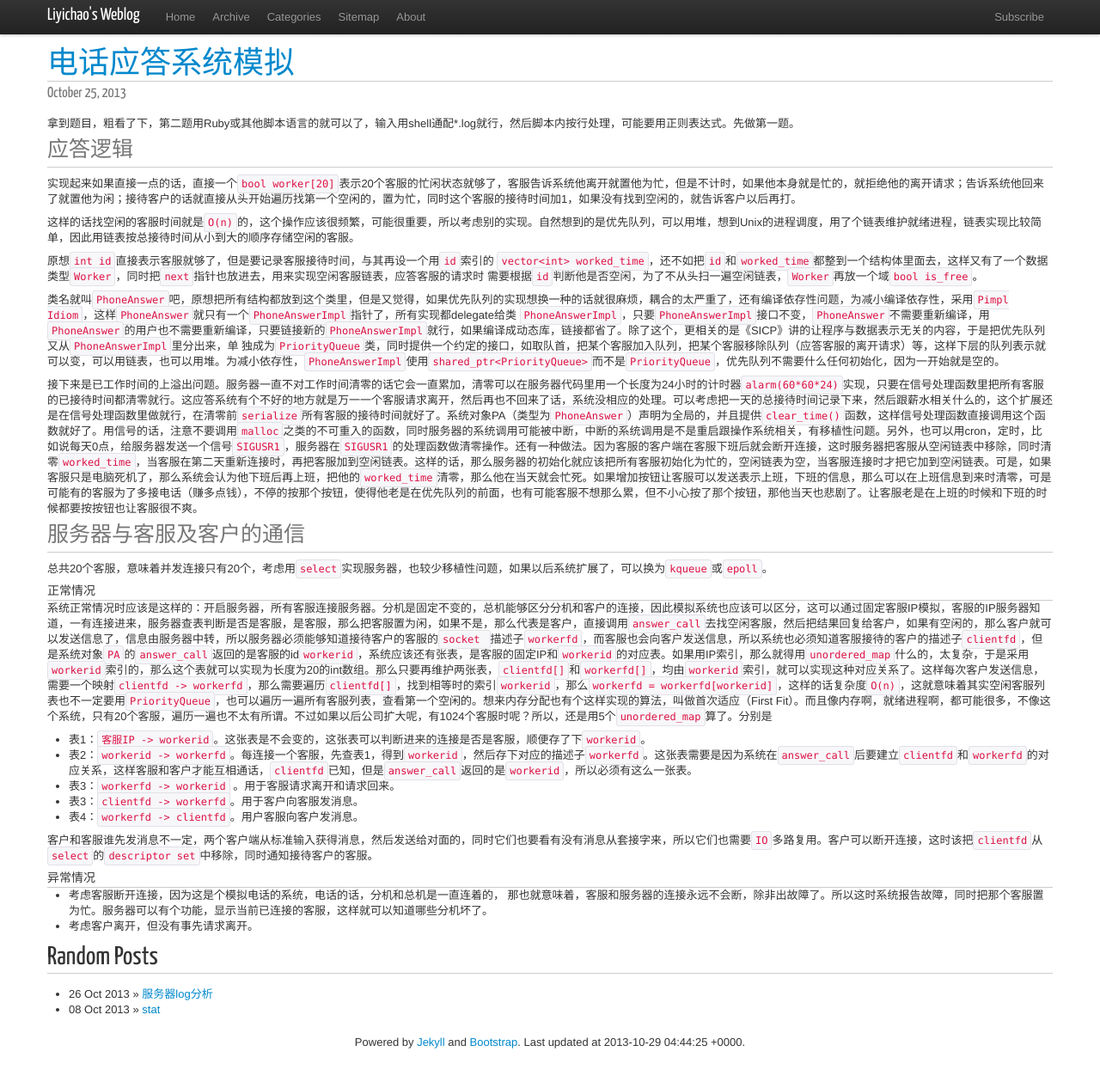
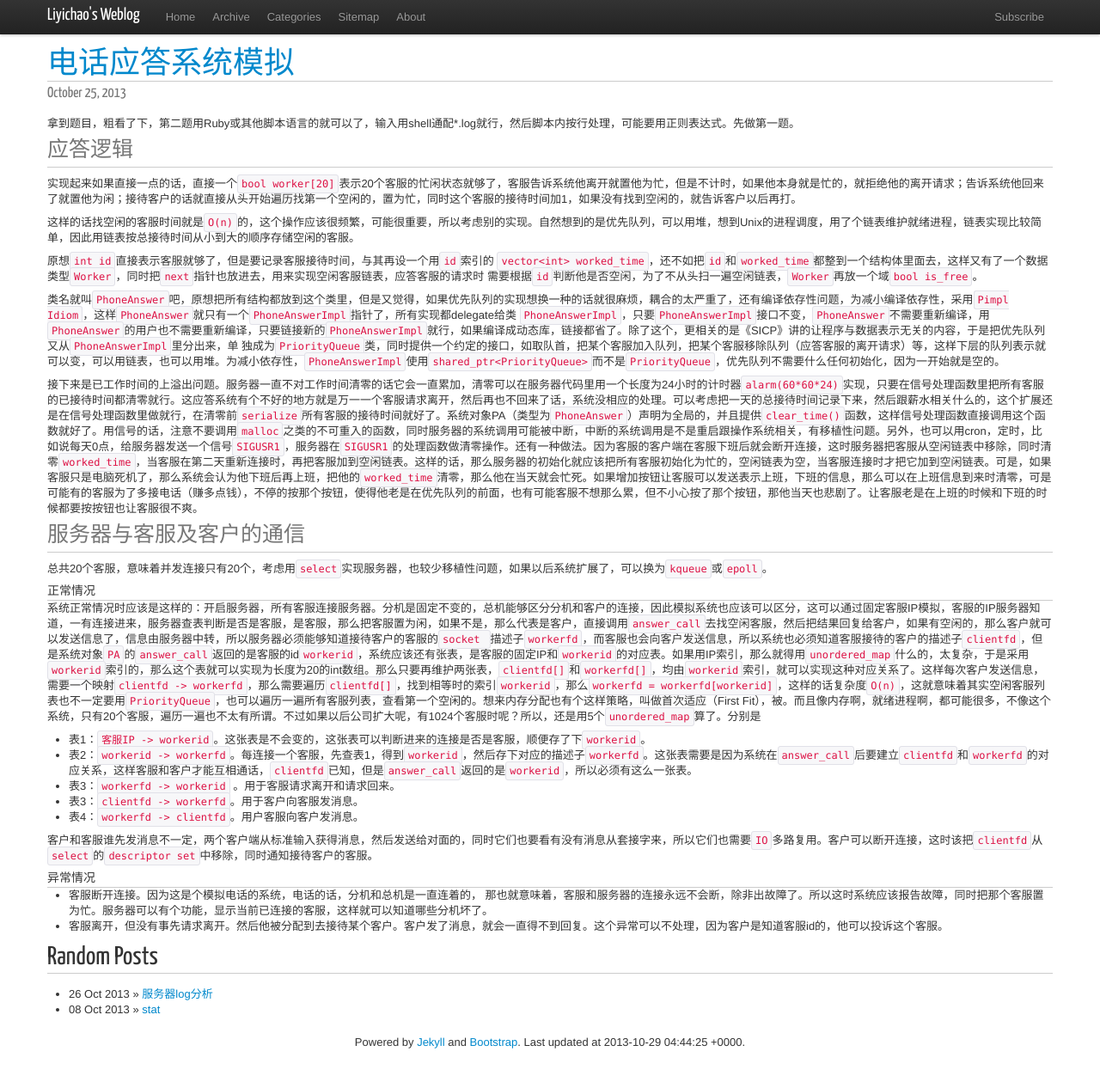
Before and after one commit to liyichao/liyichao.github.io, a Jekyll site: the page built from _posts/2013/2013-10-25-phone-answering-logic.md, in a window 1280 px wide and 1262 px high. Shown: the top 1259 px of the window at 86% size. Built offline with Jekyll 4.4.1, drawn with Linux system fonts in a browser that asks for light colours; nearby versions of some CDN libraries; Markdown is read by kramdown in place of the engine named in the settings; comment, search, counter and statistics services are not loaded.

Commit message:
no comment

```diff
--- a/_posts/2013/2013-10-25-phone-answering-logic.md
+++ b/_posts/2013/2013-10-25-phone-answering-logic.md
@@ -25,7 +25,7 @@
 总共20个客服，意味着并发连接只有20个，考虑用`select`实现服务器，也较少移植性问题，如果以后系统扩展了，可以换为`kqueue`或`epoll`。
 
 ####正常情况
-系统正常情况时应该是这样的：开启服务器，所有客服连接服务器。分机是固定不变的，总机能够区分分机和客户的连接，因此模拟系统也应该可以区分，这可以通过固定客服IP模拟，客服的IP服务器知道，一有连接进来，服务器查表判断是否是客服，是客服，那么把客服置为闲，如果不是，那么代表是客户，直接调用`answer_call`去找空闲客服，然后把结果回复给客户，如果有空闲的，那么客户就可以发送信息了，信息由服务器中转，所以服务器必须能够知道接待客户的客服的`socket `描述子`workerfd`，而客服也会向客户发送信息，所以系统也必须知道客服接待的客户的描述子`clientfd`，但是系统对象`PA`的`answer_call`返回的是客服的id`workerid`，系统应该还有张表，是客服的固定IP和`workerid`的对应表。如果用IP索引，那么就得用`unordered_map`什么的，太复杂，于是采用`workerid`索引的，那么这个表就可以实现为长度为20的int数组。那么只要再维护两张表，`clientfd[]`和`workerfd[]`，均由`workerid`索引，就可以实现这种对应关系了。这样每次客户发送信息，需要一个映射`clientfd -> workerfd`，那么需要遍历`clientfd[]`，找到相等时的索引`workerid`，那么`workerfd = workerfd[workerid]`，这样的话复杂度`O(n)`，这就意味着其实空闲客服列表也不一定要用`PriorityQueue`，也可以遍历一遍所有客服列表，查看第一个空闲的。想来内存分配也有个这样实现的算法，叫做首次适应（First Fit）。而且像内存啊，就绪进程啊，都可能很多，不像这个系统，只有20个客服，遍历一遍也不太有所谓。不过如果以后公司扩大呢，有1024个客服时呢？所以，还是用5个`unordered_map`算了。分别是
+系统正常情况时应该是这样的：开启服务器，所有客服连接服务器。分机是固定不变的，总机能够区分分机和客户的连接，因此模拟系统也应该可以区分，这可以通过固定客服IP模拟，客服的IP服务器知道，一有连接进来，服务器查表判断是否是客服，是客服，那么把客服置为闲，如果不是，那么代表是客户，直接调用`answer_call`去找空闲客服，然后把结果回复给客户，如果有空闲的，那么客户就可以发送信息了，信息由服务器中转，所以服务器必须能够知道接待客户的客服的`socket `描述子`workerfd`，而客服也会向客户发送信息，所以系统也必须知道客服接待的客户的描述子`clientfd`，但是系统对象`PA`的`answer_call`返回的是客服的id`workerid`，系统应该还有张表，是客服的固定IP和`workerid`的对应表。如果用IP索引，那么就得用`unordered_map`什么的，太复杂，于是采用`workerid`索引的，那么这个表就可以实现为长度为20的int数组。那么只要再维护两张表，`clientfd[]`和`workerfd[]`，均由`workerid`索引，就可以实现这种对应关系了。这样每次客户发送信息，需要一个映射`clientfd -> workerfd`，那么需要遍历`clientfd[]`，找到相等时的索引`workerid`，那么`workerfd = workerfd[workerid]`，这样的话复杂度`O(n)`，这就意味着其实空闲客服列表也不一定要用`PriorityQueue`，也可以遍历一遍所有客服列表，查看第一个空闲的。想来内存分配也有个这样策略，叫做首次适应（First Fit），被。而且像内存啊，就绪进程啊，都可能很多，不像这个系统，只有20个客服，遍历一遍也不太有所谓。不过如果以后公司扩大呢，有1024个客服时呢？所以，还是用5个`unordered_map`算了。分别是
 
 - 表1：`客服IP -> workerid`。这张表是不会变的，这张表可以判断进来的连接是否是客服，顺便存了下`workerid`。
 - 表2：`workerid -> workerfd`。每连接一个客服，先查表1，得到`workerid`，然后存下对应的描述子`workerfd`。这张表需要是因为系统在`answer_call`后要建立`clientfd`和`workerfd`的对应关系，这样客服和客户才能互相通话，`clientfd`已知，但是`answer_call`返回的是`workerid`，所以必须有这么一张表。
@@ -33,11 +33,9 @@
 - 表3：`clientfd -> workerfd`。用于客户向客服发消息。
 - 表4：`workerfd -> clientfd`。用户客服向客户发消息。
 
-
 客户和客服谁先发消息不一定，两个客户端从标准输入获得消息，然后发送给对面的，同时它们也要看有没有消息从套接字来，所以它们也需要`IO`多路复用。客户可以断开连接，这时该把`clientfd`从`select`的`descriptor set`中移除，同时通知接待客户的客服。
-
 
 ####异常情况
 
-- 考虑客服断开连接，因为这是个模拟电话的系统，电话的话，分机和总机是一直连着的， 那也就意味着，客服和服务器的连接永远不会断，除非出故障了。所以这时系统报告故障，同时把那个客服置为忙。服务器可以有个功能，显示当前已连接的客服，这样就可以知道哪些分机坏了。
-- 考虑客户离开，但没有事先请求离开。
+- 客服断开连接。因为这是个模拟电话的系统，电话的话，分机和总机是一直连着的， 那也就意味着，客服和服务器的连接永远不会断，除非出故障了。所以这时系统应该报告故障，同时把那个客服置为忙。服务器可以有个功能，显示当前已连接的客服，这样就可以知道哪些分机坏了。
+- 客服离开，但没有事先请求离开。然后他被分配到去接待某个客户。客户发了消息，就会一直得不到回复。这个异常可以不处理，因为客户是知道客服id的，他可以投诉这个客服。
```
